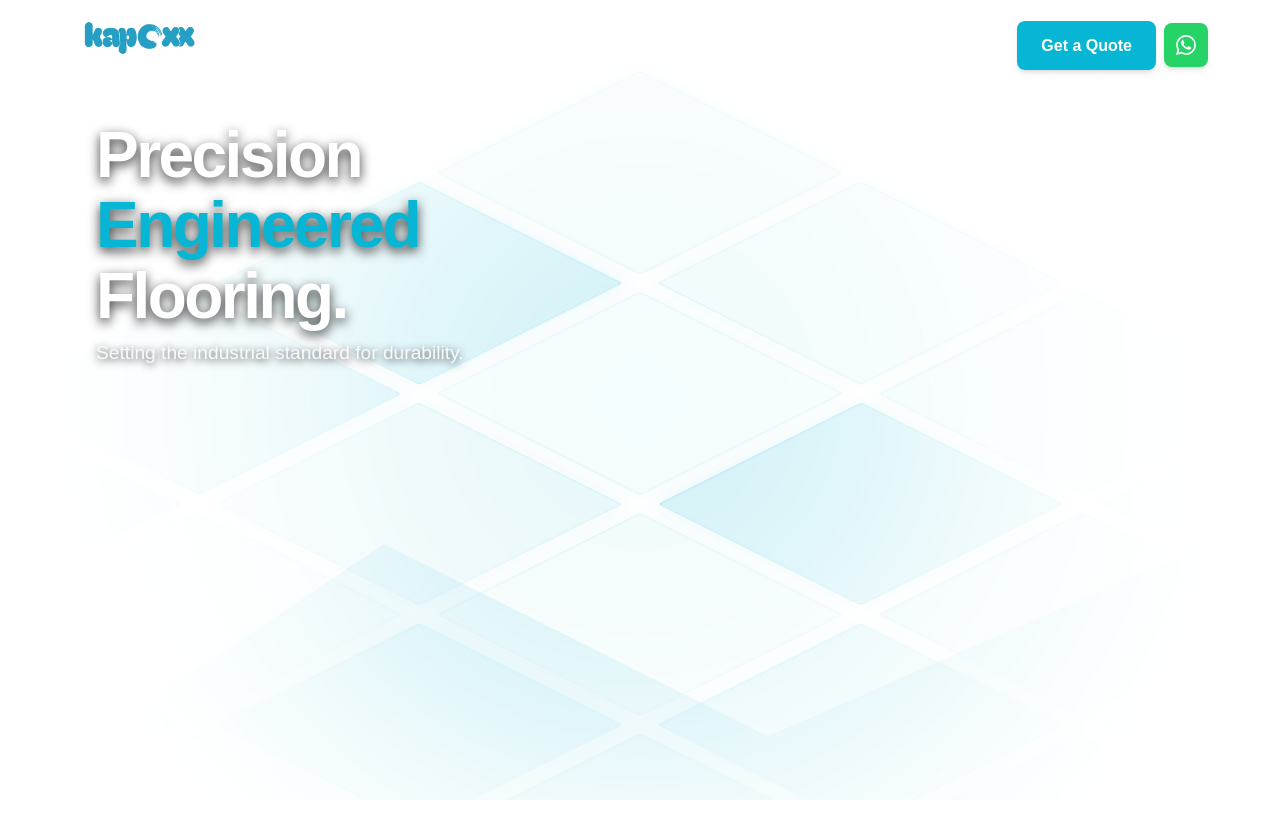
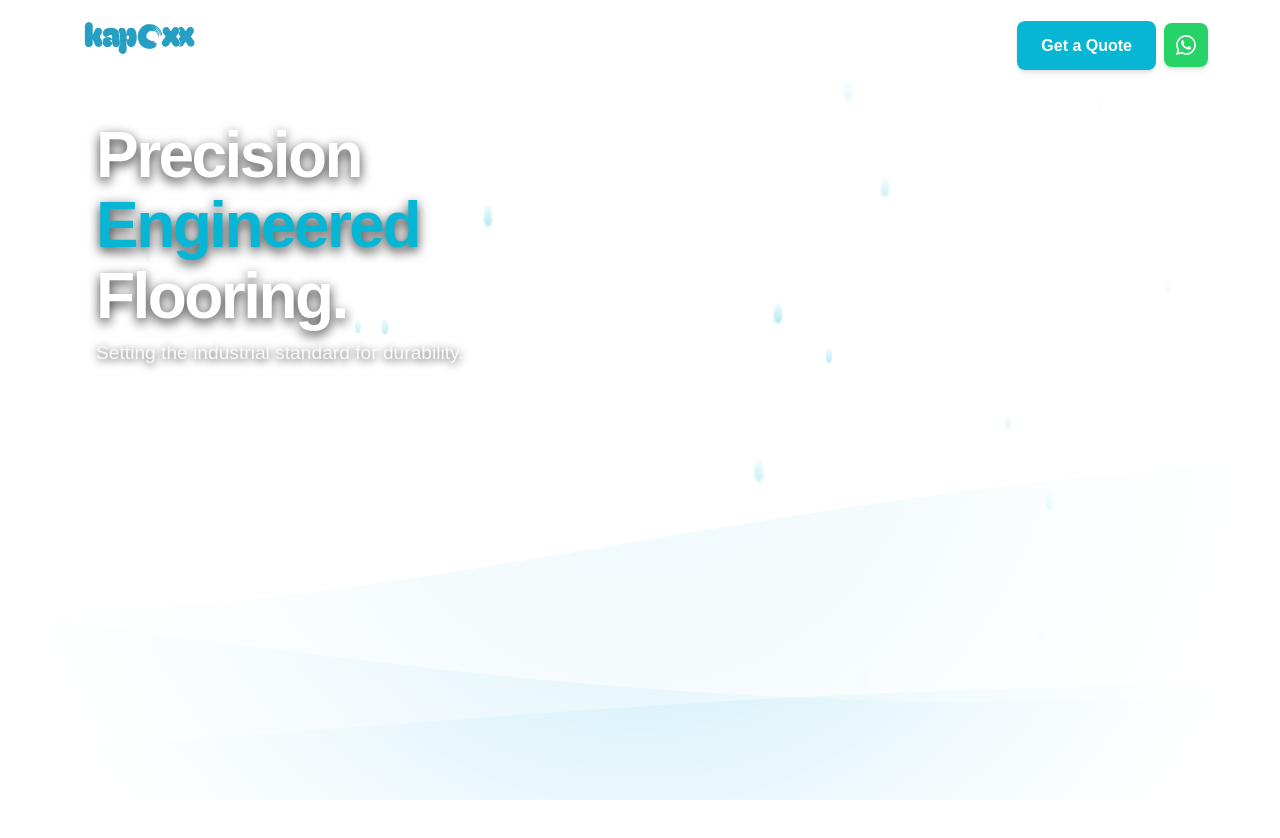
Before and after one commit to NIZAMMAC/kapoxx, a React (Vite) app: page / in a window 1280 px wide. Shown: the top 838 px of the page. Built offline with nearby package versions, Linux system fonts and the light colour scheme.

Commit message:
Update animation to liquid epoxy and waterproofing theme

```diff
--- a/src/components/AnimatedHeroBackground.jsx
+++ b/src/components/AnimatedHeroBackground.jsx
@@ -1,81 +1,94 @@
 import { motion } from 'framer-motion';
 
 export default function AnimatedHeroBackground() {
-    // Generate a 5x5 grid of tiles for the floor
-    const tiles = Array.from({ length: 25 });
+    // Generate falling water droplets
+    const droplets = Array.from({ length: 20 });
 
     return (
         <div style={{ position: 'absolute', top: 0, left: 0, width: '100%', height: '100%', overflow: 'hidden', zIndex: 0, backgroundColor: '#ffffff' }}>
 
-            {/* White gradient overlay to blend the edges */}
+            {/* White gradient overlay to softly blend the edges so text remains readable */}
             <div style={{
                 position: 'absolute',
                 top: 0, left: 0, width: '100%', height: '100%',
-                background: 'radial-gradient(circle at center, transparent 0%, #ffffff 80%)',
+                background: 'radial-gradient(circle at center, transparent 0%, #ffffff 90%)',
                 zIndex: 2,
                 pointerEvents: 'none'
             }}></div>
 
-            {/* Isometric 3D Grid */}
-            <div style={{
-                position: 'absolute',
-                top: '0%',
-                left: '50%',
-                width: '120vw',
-                height: '120vw',
-                transform: 'translate(-50%, -10%) rotateX(60deg) rotateZ(-45deg)',
-                transformStyle: 'preserve-3d',
-                display: 'grid',
-                gridTemplateColumns: 'repeat(5, 1fr)',
-                gap: '2vw',
-                opacity: 0.8,
-                zIndex: 1
-            }}>
-                {tiles.map((_, i) => {
+            {/* Falling Water Droplets (Representing Waterproofing) */}
+            {droplets.map((_, i) => {
+                const leftPos = Math.random() * 100;
                 const delay = Math.random() * 5;
-                    const duration = 8 + Math.random() * 10;
+                const duration = 2 + Math.random() * 3;
                 return (
                     <motion.div
-                            key={i}
-                            initial={{ z: -200, opacity: 0 }}
+                        key={`drop-${i}`}
+                        initial={{ y: -50, opacity: 0, scale: Math.random() * 0.5 + 0.5 }}
                         animate={{
-                                z: [0, Math.random() * -100 - 50, 0],
-                                opacity: [0.3, 0.8, 0.3],
-                                backgroundColor: [
-                                    'rgba(6, 182, 212, 0.1)',
-                                    'rgba(6, 182, 212, 0.3)',
-                                    'rgba(6, 182, 212, 0.1)'
-                                ]
+                            y: ['-5vh', '85vh'],
+                            opacity: [0, 0.8, 0]
                         }}
                         transition={{
                             duration: duration,
                             repeat: Infinity,
-                                ease: "easeInOut",
+                            ease: "easeIn",
                             delay: delay
                         }}
                         style={{
-                                width: '100%',
-                                height: '100%',
-                                border: '1px solid rgba(6, 182, 212, 0.6)',
-                                boxShadow: '0 0 30px rgba(6, 182, 212, 0.2)',
-                                borderRadius: '4px'
+                            position: 'absolute',
+                            left: `${leftPos}%`,
+                            width: '10px',
+                            height: '24px',
+                            // Water droplet shape using border-radius
+                            borderRadius: '50% 50% 50% 50% / 60% 60% 40% 40%',
+                            background: 'linear-gradient(to bottom, rgba(6, 182, 212, 0.1), rgba(6, 182, 212, 0.6))',
+                            filter: 'blur(1px)',
+                            zIndex: 1
                         }}
                     />
                 );
             })}
+
+            {/* Flowing Liquid Epoxy Resin Waves at the bottom */}
+            <div style={{ position: 'absolute', bottom: 0, left: 0, width: '200%', height: '50%', zIndex: 1, opacity: 0.9 }}>
+
+                {/* Wave 1 - Back Layer (Lightest) */}
+                <motion.svg
+                    viewBox="0 0 1200 120"
+                    preserveAspectRatio="none"
+                    style={{ position: 'absolute', bottom: 0, left: 0, width: '100%', height: '100%' }}
+                    animate={{ x: ['0%', '-50%'] }}
+                    transition={{ duration: 25, repeat: Infinity, ease: "linear" }}
+                >
+                    <path d="M0,40 C300,120 600,-40 1200,40 L1200,120 L0,120 Z" fill="rgba(6, 182, 212, 0.08)" />
+                    <path d="M1200,40 C1500,120 1800,-40 2400,40 L2400,120 L1200,120 Z" fill="rgba(6, 182, 212, 0.08)" />
+                </motion.svg>
+
+                {/* Wave 2 - Middle Layer (Medium) */}
+                <motion.svg
+                    viewBox="0 0 1200 120"
+                    preserveAspectRatio="none"
+                    style={{ position: 'absolute', bottom: 0, left: 0, width: '100%', height: '80%' }}
+                    animate={{ x: ['-50%', '0%'] }}
+                    transition={{ duration: 20, repeat: Infinity, ease: "linear" }}
+                >
+                    <path d="M0,60 C300,-20 600,140 1200,60 L1200,120 L0,120 Z" fill="rgba(14, 165, 233, 0.12)" />
+                    <path d="M1200,60 C1500,-20 1800,140 2400,60 L2400,120 L1200,120 Z" fill="rgba(14, 165, 233, 0.12)" />
+                </motion.svg>
+
+                {/* Wave 3 - Front Layer (Thickest Epoxy) */}
+                <motion.svg
+                    viewBox="0 0 1200 120"
+                    preserveAspectRatio="none"
+                    style={{ position: 'absolute', bottom: 0, left: 0, width: '100%', height: '60%' }}
+                    animate={{ x: ['0%', '-50%'] }}
+                    transition={{ duration: 15, repeat: Infinity, ease: "linear" }}
+                >
+                    <path d="M0,80 C300,140 600,20 1200,80 L1200,120 L0,120 Z" fill="rgba(6, 182, 212, 0.15)" />
+                    <path d="M1200,80 C1500,140 1800,20 2400,80 L2400,120 L1200,120 Z" fill="rgba(6, 182, 212, 0.15)" />
+                </motion.svg>
             </div>
-
-            {/* Floating abstract mountains/structures in the background */}
-            <motion.svg
-                viewBox="0 0 100 100"
-                preserveAspectRatio="none"
-                style={{ position: 'absolute', bottom: 0, left: 0, width: '100%', height: '40%', zIndex: 0, opacity: 0.15 }}
-                initial={{ y: 50 }}
-                animate={{ y: [20, 0, 20] }}
-                transition={{ duration: 15, repeat: Infinity, ease: "easeInOut" }}
-            >
-                <polygon points="0,100 30,20 60,80 100,10 100,100" fill="rgba(6, 182, 212, 1)" />
-            </motion.svg>
         </div>
     );
 }
```
Lines whose indentation alone changed are shown as unchanged.
